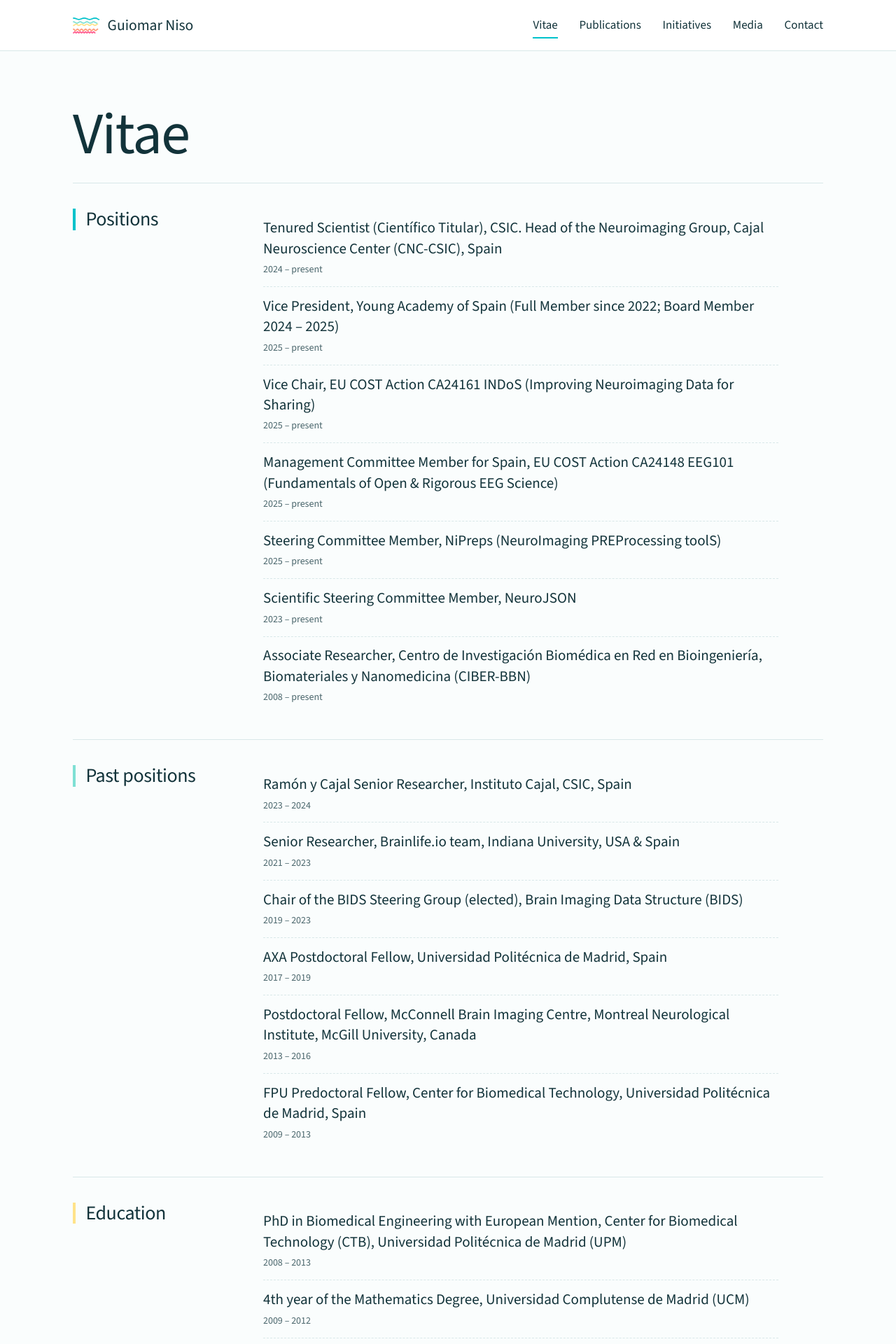
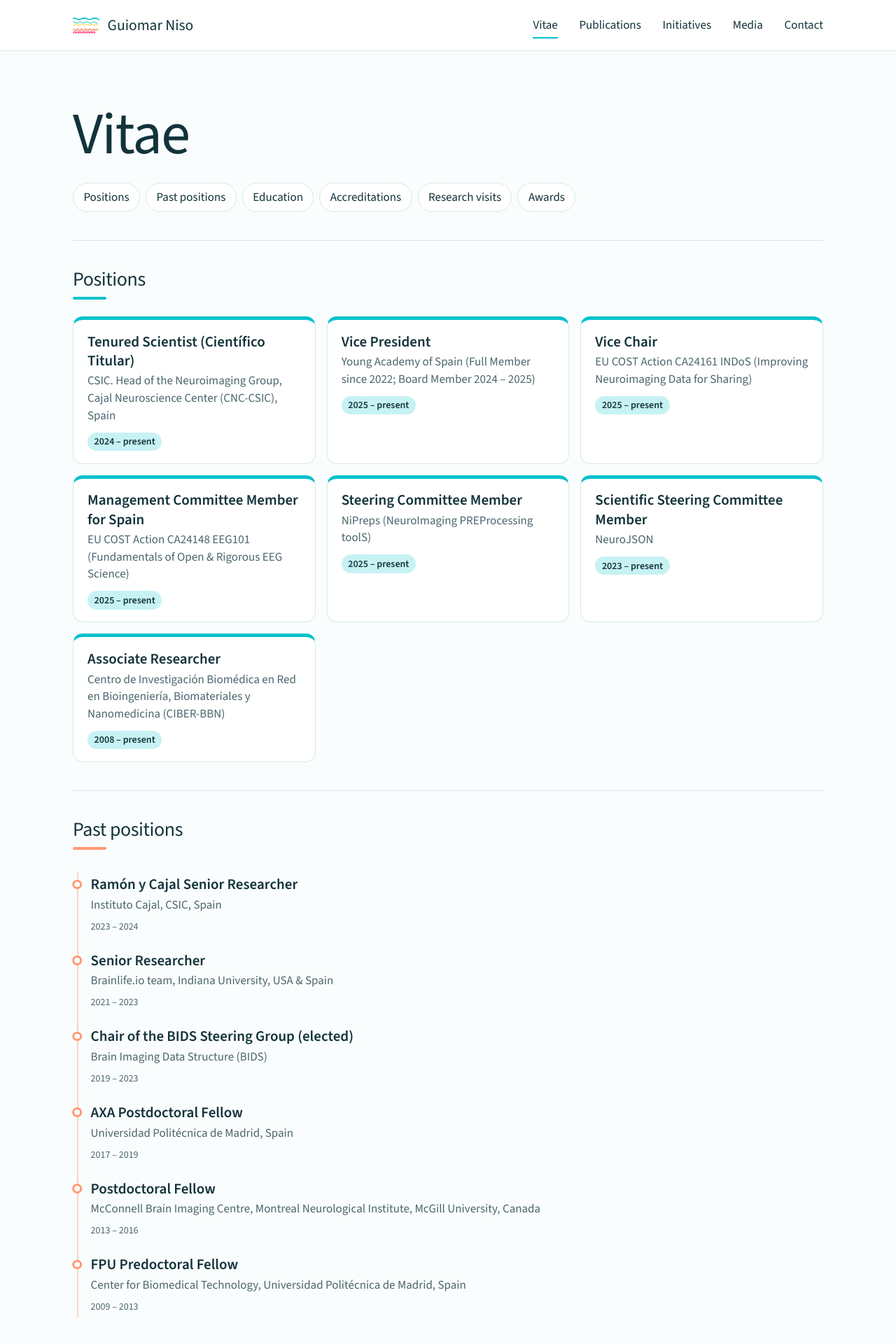
Before and after one commit to guiomar/guiomar.github.io, a Jekyll site: the page built from vitae.html, in a window 1280 px wide. Shown: the top 1920 px of the page at 70% size. Built offline with Jekyll 4.4.1, drawn with Linux system fonts in a browser that asks for light colours; some of the changed text lies outside the part shown.

Commit message:
Redesign Vitae: section shortcuts, cards for current roles, timelines, awards grid
Co-Authored-By: Claude Opus 5.5 <noreply@anthropic.com>
Claude-Session: https://claude.ai/code/session_016qHx7xJtVuA2p8MXZK7uaB

```diff
--- a/_data/vitae.yml
+++ b/_data/vitae.yml
@@ -2,6 +2,7 @@
 # Each section has a title and a list of entries (years + text).
 
 - title: Positions
+  style: cards
   entries:
     - years: 2024 – present
       text: Tenured Scientist (Científico Titular), CSIC. Head of the Neuroimaging Group, Cajal Neuroscience Center (CNC-CSIC), Spain
@@ -19,6 +20,7 @@
       text: Associate Researcher, Centro de Investigación Biomédica en Red en Bioingeniería, Biomateriales y Nanomedicina (CIBER-BBN)
 
 - title: Past positions
+  style: timeline
   entries:
     - years: 2023 – 2024
       text: Ramón y Cajal Senior Researcher, Instituto Cajal, CSIC, Spain
@@ -34,6 +36,7 @@
       text: FPU Predoctoral Fellow, Center for Biomedical Technology, Universidad Politécnica de Madrid, Spain
 
 - title: Education
+  style: timeline
   entries:
     - years: 2008 – 2013
       text: PhD in Biomedical Engineering with European Mention, Center for Biomedical Technology (CTB), Universidad Politécnica de Madrid (UPM)
@@ -45,6 +48,7 @@
       text: MSc in Telecommunications Engineering with Honours, specialisation in Communications, intensification in Bioengineering, ETSIT-UPM
 
 - title: Accreditations
+  style: cards
   entries:
     - years: "2020"
       text: I3 Certification for research excellence (Programa I3), Spanish State Research Agency (AEI)
@@ -52,6 +56,7 @@
       text: ANECA accreditation as Profesor Contratado Doctor (Associate Professor)
 
 - title: Research visits
+  style: timeline
   entries:
     - years: 09/2019
       text: University of Nottingham, Sir Peter Mansfield Imaging Centre, UK (Prof. Matthew Brookes)
@@ -61,6 +66,7 @@
       text: Max Planck Institute for Brain Research, Frankfurt am Main, Germany. Neurophysiology Department (Prof. Wolf Singer, with Dr. Raúl Vicente)
 
 - title: Awards
+  style: awards
   entries:
     - years: "2023"
       text: Medal for Young Researchers, Royal Academy of Engineering of Spain
--- a/assets/css/main.css
+++ b/assets/css/main.css
@@ -230,3 +230,39 @@ p { margin: 0 0 1em; }
 }
 .visually-hidden { position: absolute; width: 1px; height: 1px; overflow: hidden; clip: rect(0 0 0 0); white-space: nowrap; }
 @media (max-width: 600px) { .signal__labels li { font-size: 0; } .signal__labels b { font-size: .95rem; } }
+
+/* ---------- vitae v2 ---------- */
+.cv-jump { display: flex; flex-wrap: wrap; gap: .5rem; margin-bottom: 2.5rem; }
+.cv-jump a { padding: .35rem .9rem; border-radius: 999px; border: 1px solid var(--line); background: var(--surface); color: var(--ink); text-decoration: none; font-weight: 400; }
+.cv-jump a:hover { border-color: var(--turquoise); }
+.cv2 { --c: var(--turquoise); padding-block: 2.5rem; border-top: 1px solid var(--line); scroll-margin-top: 1rem; }
+.cv2--c2 { --c: var(--salmon); }
+.cv2--c3 { --c: var(--pink); }
+.cv2--c4 { --c: var(--mint); }
+.cv2--c0 { --c: var(--yellow); }
+.cv2 h2 { font-size: var(--step-2); font-weight: 300; margin-bottom: 1.5rem; }
+.cv2 h2::after { content: ""; display: block; width: 3rem; height: 4px; border-radius: 2px; background: var(--c); margin-top: .6rem; }
+.cv2 ul { list-style: none; margin: 0; padding: 0; }
+.cv2 p { margin: 0; }
+.cv2__head { font-size: var(--step-1); font-weight: 600; line-height: 1.3; }
+.cv2__rest { color: var(--ink-soft); margin-top: .2rem !important; line-height: 1.45; }
+.cv2__rest a { font-weight: 600; white-space: nowrap; }
+.cv2__date { font-size: var(--step--1); color: var(--ink-soft); margin-top: .4rem !important; }
+
+/* current positions and accreditations: cards */
+.cv2--cards ul { display: grid; grid-template-columns: repeat(auto-fill, minmax(min(100%, 21rem), 1fr)); gap: 1rem; }
+.cv2--cards li { background: var(--surface); border: 1px solid var(--line); border-radius: 14px; padding: 1.1rem 1.25rem; border-top: 5px solid var(--c); }
+.cv2--cards .cv2__date { display: inline-block; margin-top: .7rem !important; padding: .1rem .6rem; border-radius: 999px; background: color-mix(in srgb, var(--c) 22%, white); color: var(--ink); font-weight: 600; }
+
+/* past positions, education, visits: timeline */
+.cv2--timeline ul { position: relative; padding-left: 1.6rem; max-width: 50rem; }
+.cv2--timeline ul::before { content: ""; position: absolute; left: .35rem; top: .5rem; bottom: .5rem; width: 2px; background: color-mix(in srgb, var(--c) 45%, white); }
+.cv2--timeline li { position: relative; padding-block: .75rem; }
+.cv2--timeline li::before { content: ""; position: absolute; left: -1.6rem; top: 1.15rem; width: .85rem; height: .85rem; border-radius: 50%; background: var(--surface); border: 3px solid var(--c); transform: translateX(-.05rem); }
+
+/* awards: grid with the year as the visual anchor */
+.cv2--awards ul { display: grid; grid-template-columns: repeat(auto-fill, minmax(min(100%, 17rem), 1fr)); gap: 1.75rem 2rem; }
+.cv2--awards li { border-top: 1px solid var(--line); padding-top: .9rem; }
+.cv2__year { display: block; font-size: var(--step-2); font-weight: 300; color: var(--pink-ink); line-height: 1; margin-bottom: .5rem; }
+.cv2--awards .cv2__head { font-size: var(--step-0); }
+.cv2--awards .cv2__rest { font-size: var(--step--1); }
--- a/vitae.html
+++ b/vitae.html
@@ -4,14 +4,22 @@ title: Vitae
 slug: vitae
 permalink: /vitae/
 ---
+<nav class="cv-jump" aria-label="Sections">
+  {% for s in site.data.vitae %}<a href="#{{ s.title | slugify }}">{{ s.title }}</a>{% endfor %}
+</nav>
+
 {% for s in site.data.vitae %}
-<section class="cv-block cv-block--{{ forloop.index }}">
+<section class="cv2 cv2--{{ s.style }} cv2--c{{ forloop.index | modulo: 5 }}" id="{{ s.title | slugify }}">
   <h2>{{ s.title }}</h2>
-  <ul class="cv-entries">
+  <ul>
     {% for e in s.entries %}
+    {% assign head = e.text | split: ', ' | first %}
+    {% assign rest = e.text | remove_first: head | remove_first: ', ' %}
     <li>
-      <p class="cv-entry__text">{{ e.text }}{% if e.link %} <a class="cv-entry__link" href="{{ e.link }}">(view)</a>{% endif %}</p>
-      <p class="cv-entry__date">{{ e.years }}</p>
+      {% if s.style == 'awards' %}<span class="cv2__year">{{ e.years }}</span>{% endif %}
+      <p class="cv2__head">{{ head }}</p>
+      {% if rest != '' %}<p class="cv2__rest">{{ rest }}{% if e.link %} <a href="{{ e.link }}">(view)</a>{% endif %}</p>{% elsif e.link %}<p class="cv2__rest"><a href="{{ e.link }}">(view)</a></p>{% endif %}
+      {% if s.style != 'awards' %}<p class="cv2__date">{{ e.years }}</p>{% endif %}
     </li>
     {% endfor %}
   </ul>
```
